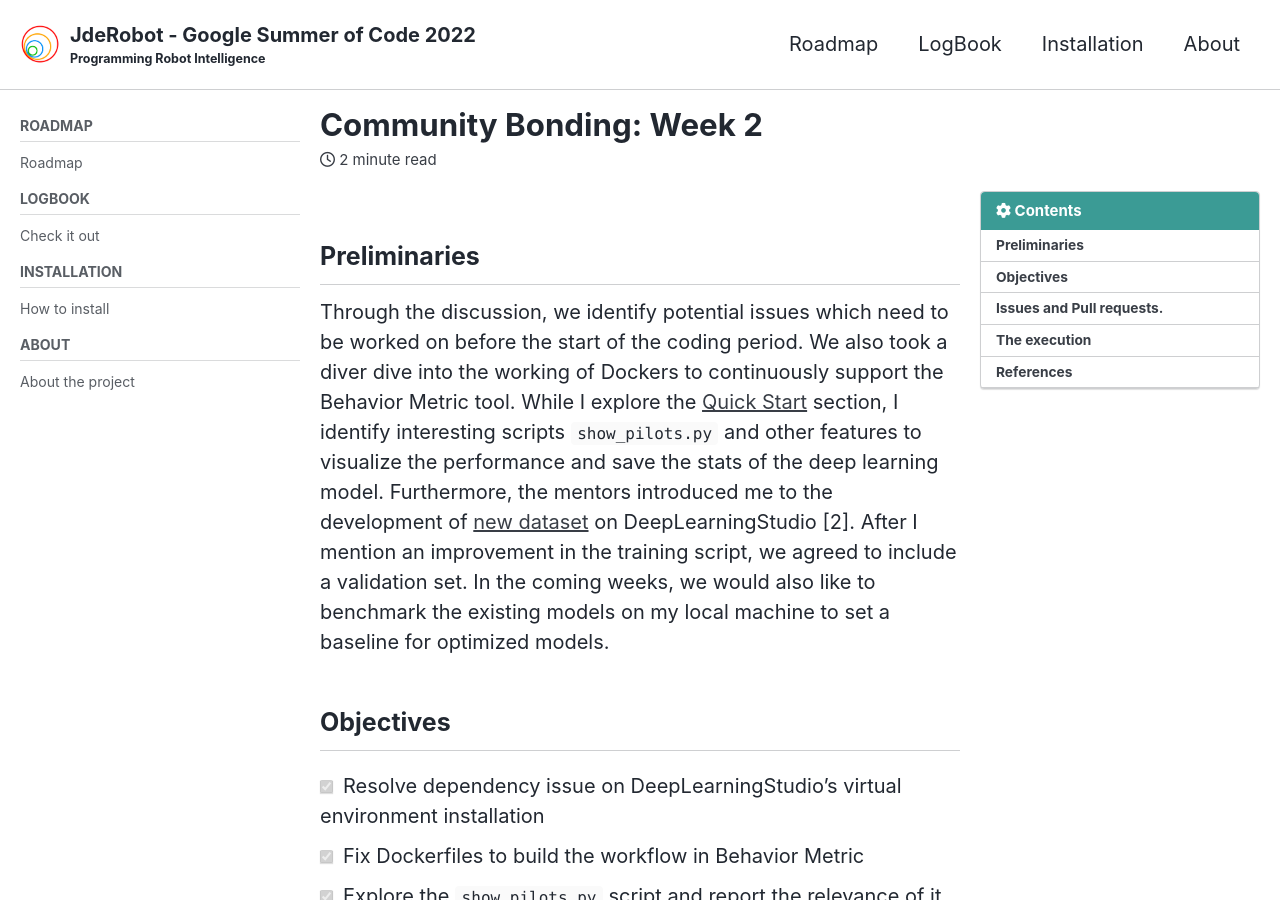
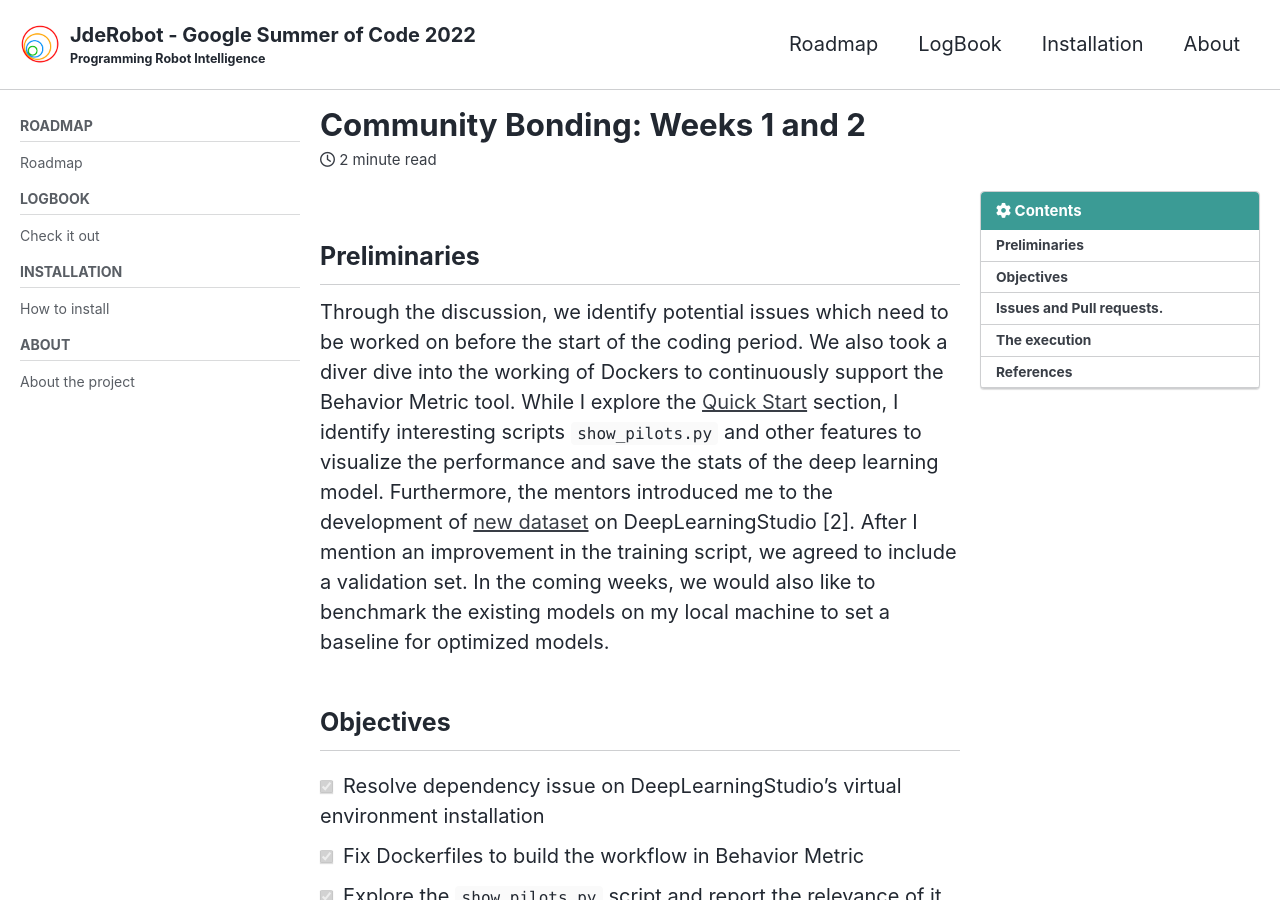
Before and after one commit to TheRoboticsClub/gsoc2022-Bhavesh_Misra, a Jekyll site: the page built from docs/_posts/2022-06-07-Community-Bonding-Week-2.md, in a window 1280 px wide and 900 px high. Built offline with Jekyll 4.4.1, drawn with Linux system fonts in a browser that asks for light colours; cached includes are drawn as plain includes; nearby versions of some CDN libraries; some of the changed lines change nothing that is shown.

Commit message:
initial_stuff

```diff
--- a/docs/_config.yml
+++ b/docs/_config.yml
@@ -22,8 +22,8 @@
 name                     : "JdeRobot - Google Summer of Code 2022"
 description              : "Programming Robot Intelligence"
 url                      : https://theroboticsclub.github.io
-baseurl                  : "/gsoc2022-Nikhil_Paliwal"# the subpath of your site, e.g. "/blog"
-repository               : "TheRoboticsClub/gsoc2022-Nikhil_Paliwal"
+baseurl                  : "/gsoc2022-Bhavesh_Misra"# the subpath of your site, e.g. "/blog"
+repository               : "TheRoboticsClub/gsoc2022-Bhavesh_Misra"
 teaser                   : # path of fallback teaser image, e.g. "/assets/images/500x300.png"
 logo                     : /assets/images/logo.png
 masthead_title           : # overrides the website title displayed in the masthead, use " " for no title
--- a/docs/_posts/2022-06-07-Community-Bonding-Week-2.md
+++ b/docs/_posts/2022-06-07-Community-Bonding-Week-2.md
@@ -1,5 +1,5 @@
 ---
-title: "Community Bonding: Week 2"
+title: "Community Bonding: Weeks 1 and 2"
 excerpt: "Identify, resolve issues and add features in main tools"
 usemathjax: true
 sidebar:
@@ -18,7 +18,7 @@
 - Behavior Metrics
 - DL Studio
 
-author: Nikhil Paliwal
+author: Bhavesh Misra
 pinned: false
 ---
 
```
